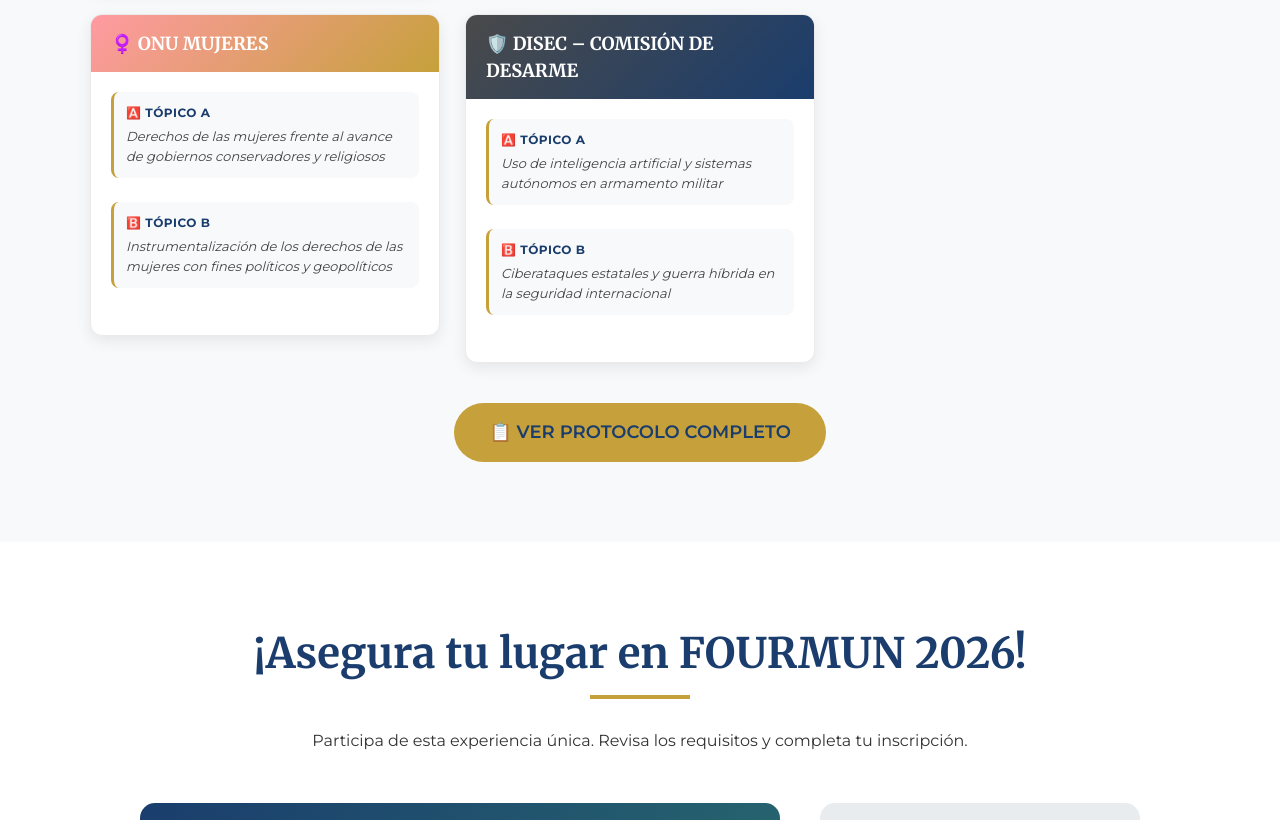
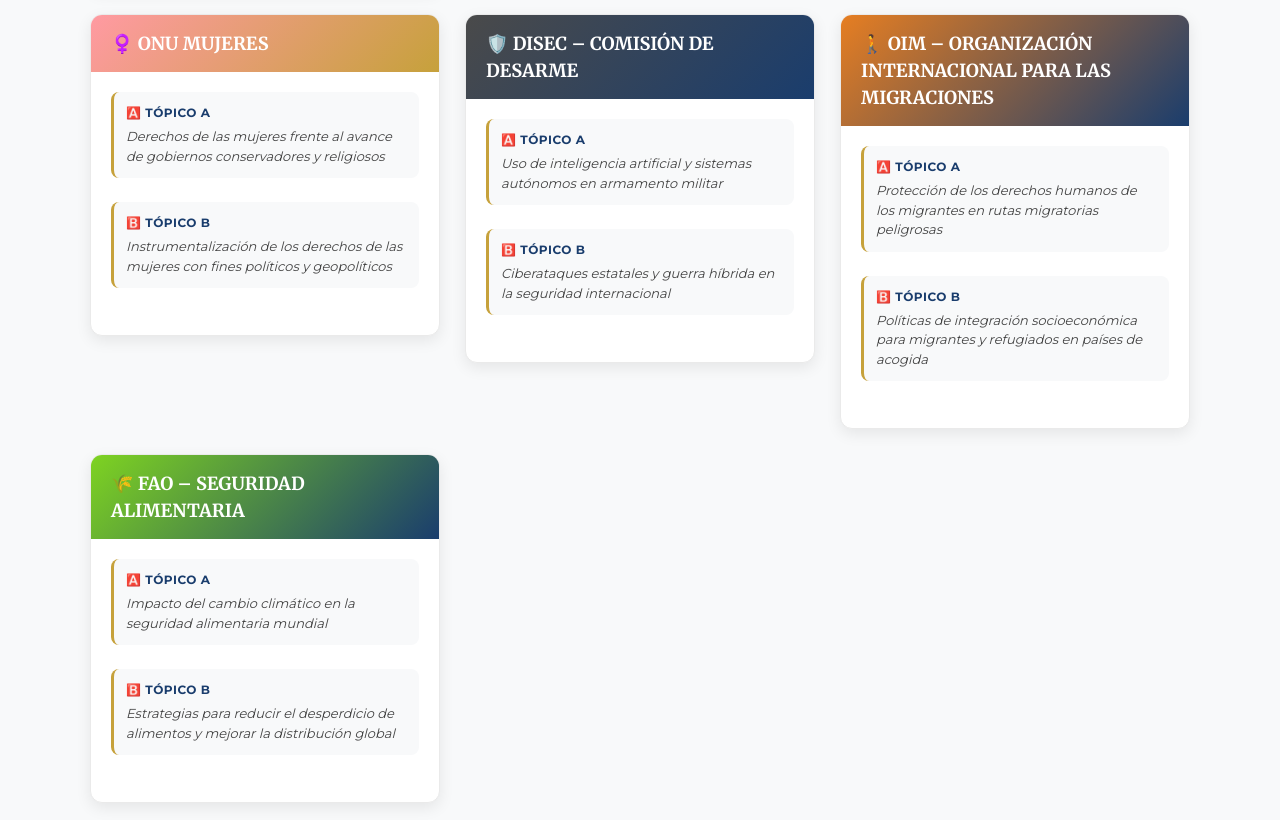
Before and after one commit to DiplomaciaNacional/Fourmun, a plain HTML site: page index.html in a window 1280 px wide. Shown: the part 2700-3520 px from the top of the page. Drawn offline with Linux system fonts and the light colour scheme.

Commit message:
ajuste del creador

```diff
--- a/index.html
+++ b/index.html
@@ -274,6 +274,45 @@
                         </div>
                     </div>
                 </div>
+                <!-- FORO 9: OIM -->
+                <div class="foro-card">
+                    <div class="foro-header" style="background: linear-gradient(135deg, #E67E22 0%, #1A3D6D 100%);">
+                        <h3>🚶 OIM – ORGANIZACIÓN INTERNACIONAL PARA LAS MIGRACIONES</h3>
+                    </div>
+                    <div class="foro-content">
+                        <div class="topicos">
+                            <div class="topico">
+                                <span class="topico-label">🅰️ TÓPICO A</span>
+                                <p>Protección de los derechos humanos de los migrantes en rutas migratorias peligrosas
+                                </p>
+                            </div>
+                            <div class="topico">
+                                <span class="topico-label">🅱️ TÓPICO B</span>
+                                <p>Políticas de integración socioeconómica para migrantes y refugiados en países de
+                                    acogida</p>
+                            </div>
+                        </div>
+                    </div>
+                </div>
+                <!-- FORO 10: FAO -->
+                <div class="foro-card">
+                    <div class="foro-header" style="background: linear-gradient(135deg, #7ED321 0%, #1A3D6D 100%);">
+                        <h3>🌾 FAO – SEGURIDAD ALIMENTARIA</h3>
+                    </div>
+                    <div class="foro-content">
+                        <div class="topicos">
+                            <div class="topico">
+                                <span class="topico-label">🅰️ TÓPICO A</span>
+                                <p>Impacto del cambio climático en la seguridad alimentaria mundial</p>
+                            </div>
+                            <div class="topico">
+                                <span class="topico-label">🅱️ TÓPICO B</span>
+                                <p>Estrategias para reducir el desperdicio de alimentos y mejorar la distribución global
+                                </p>
+                            </div>
+                        </div>
+                    </div>
+                </div>
             </div>
 
             <div class="protocolo-btn">
@@ -398,6 +437,7 @@
                 </div>
 
                 <p style="color: rgba(255,255,255,0.8);">FOURMUN 2026</p>
+                <p style="color: rgba(255,255,255,0.8);">Creado por: Carlos Yver Justiniano Mariscal</p>
             </div>
         </div>
     </footer>
```
